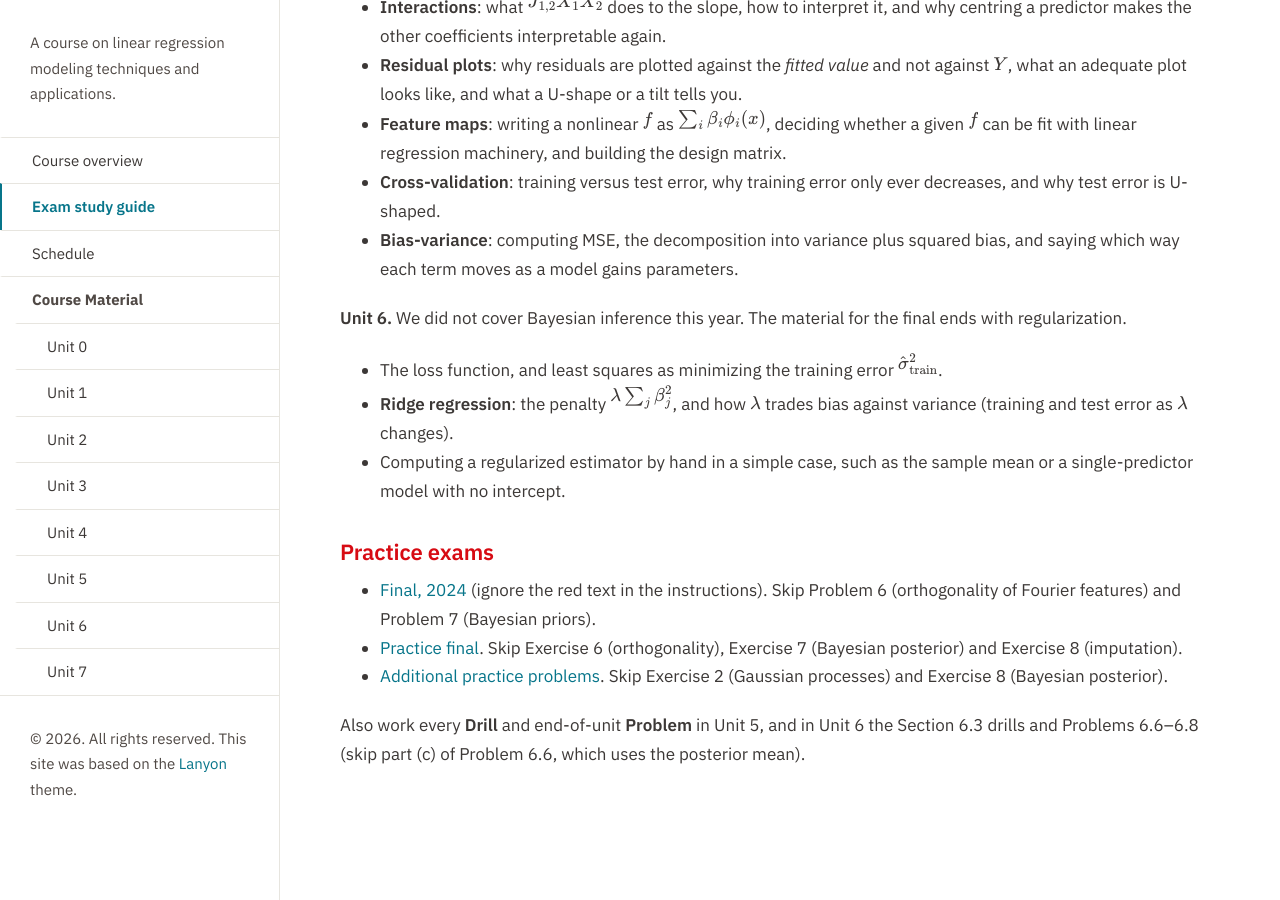
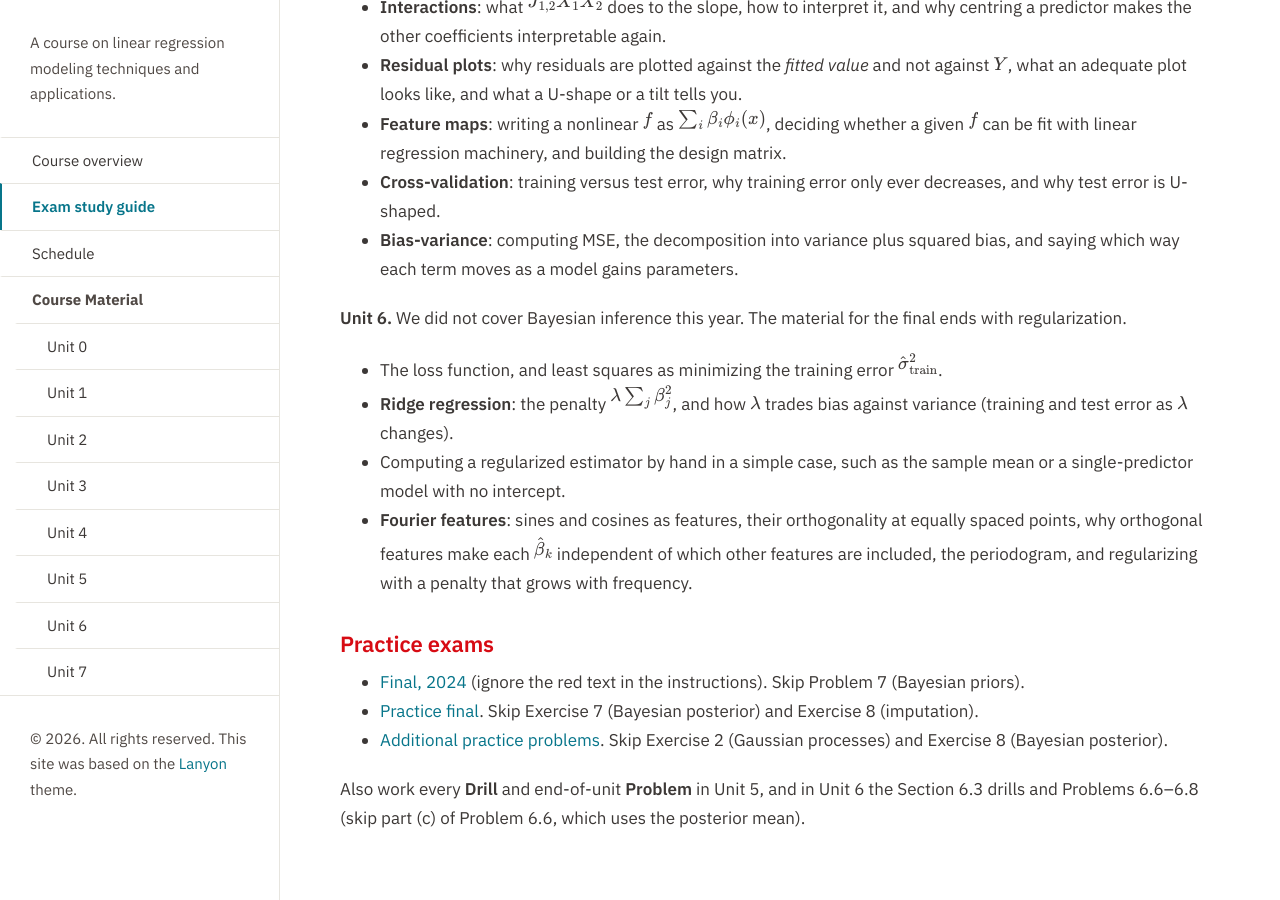
Before and after one commit to elevien/math50_2026, a Jekyll site: the page built from exams.md, in a window 1280 px wide and 900 px high, scrolled down 21766 px. Built offline with Jekyll 4.4.1, drawn with Linux system fonts in a browser that asks for light colours; before the commit the page ends 22603 px from its top, so only the background shows below that.

Commit message:
Publish from math50_sandbox@c18a1db

```diff
--- a/exams.md
+++ b/exams.md
@@ -714,11 +714,12 @@ The final is **cumulative**: everything on both midterms, plus [Unit 5]({{ '/uni
 - The loss function, and least squares as minimizing the training error $\hat\sigma^2_{\text{train}}$.
 - **Ridge regression**: the penalty $\lambda\sum_j\beta_j^2$, and how $\lambda$ trades bias against variance (training and test error as $\lambda$ changes).
 - Computing a regularized estimator by hand in a simple case, such as the sample mean or a single-predictor model with no intercept.
+- **Fourier features**: sines and cosines as features, their orthogonality at equally spaced points, why orthogonal features make each $\hat\beta_k$ independent of which other features are included, the periodogram, and regularizing with a penalty that grows with frequency.
 
 ### Practice exams
 
-- [Final, 2024]({{ '/public/exam_practice/final_2024C.pdf' | relative_url }}) (ignore the red text in the instructions). Skip Problem 6 (orthogonality of Fourier features) and Problem 7 (Bayesian priors).
-- [Practice final]({{ '/public/exam_practice/final_practice.pdf' | relative_url }}). Skip Exercise 6 (orthogonality), Exercise 7 (Bayesian posterior) and Exercise 8 (imputation).
+- [Final, 2024]({{ '/public/exam_practice/final_2024C.pdf' | relative_url }}) (ignore the red text in the instructions). Skip Problem 7 (Bayesian priors).
+- [Practice final]({{ '/public/exam_practice/final_practice.pdf' | relative_url }}). Skip Exercise 7 (Bayesian posterior) and Exercise 8 (imputation).
 - [Additional practice problems]({{ '/public/exam_practice/final_additional_practice_problems.pdf' | relative_url }}). Skip Exercise 2 (Gaussian processes) and Exercise 8 (Bayesian posterior).
 
 Also work every **Drill** and end-of-unit **Problem** in Unit 5, and in Unit 6 the Section 6.3 drills and Problems 6.6&ndash;6.8 (skip part (c) of Problem 6.6, which uses the posterior mean).
```
Also changed, not shown: 6 other files.
